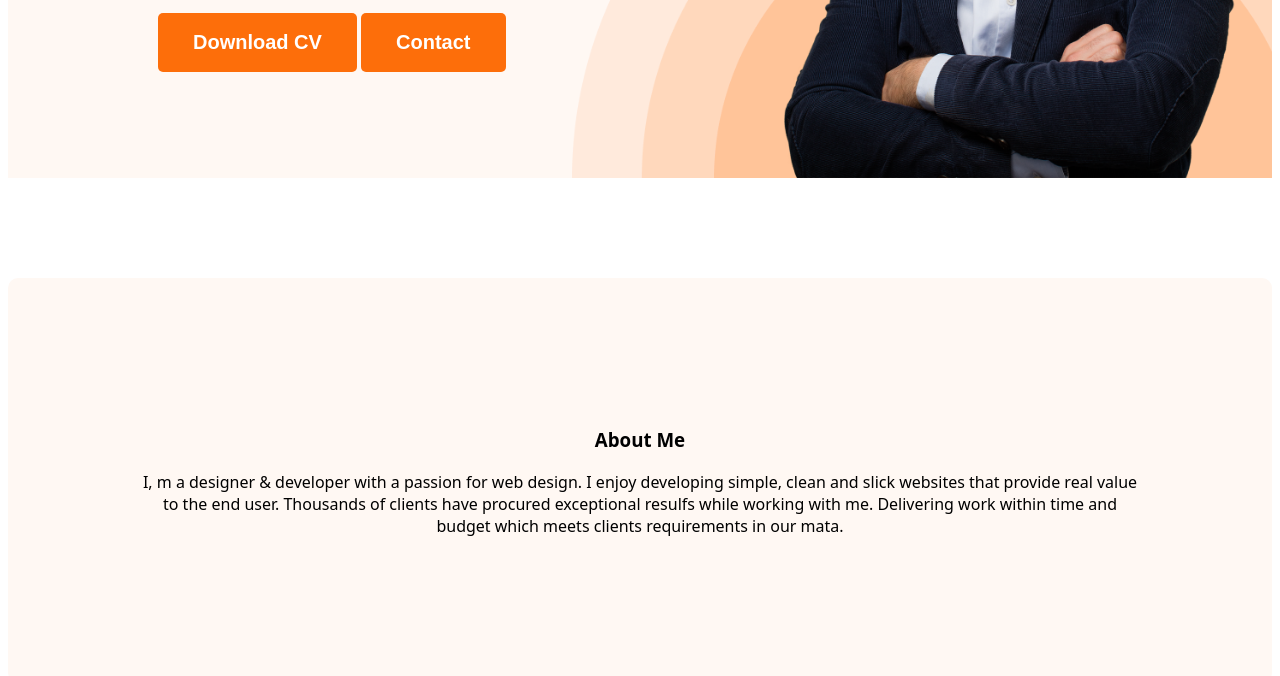
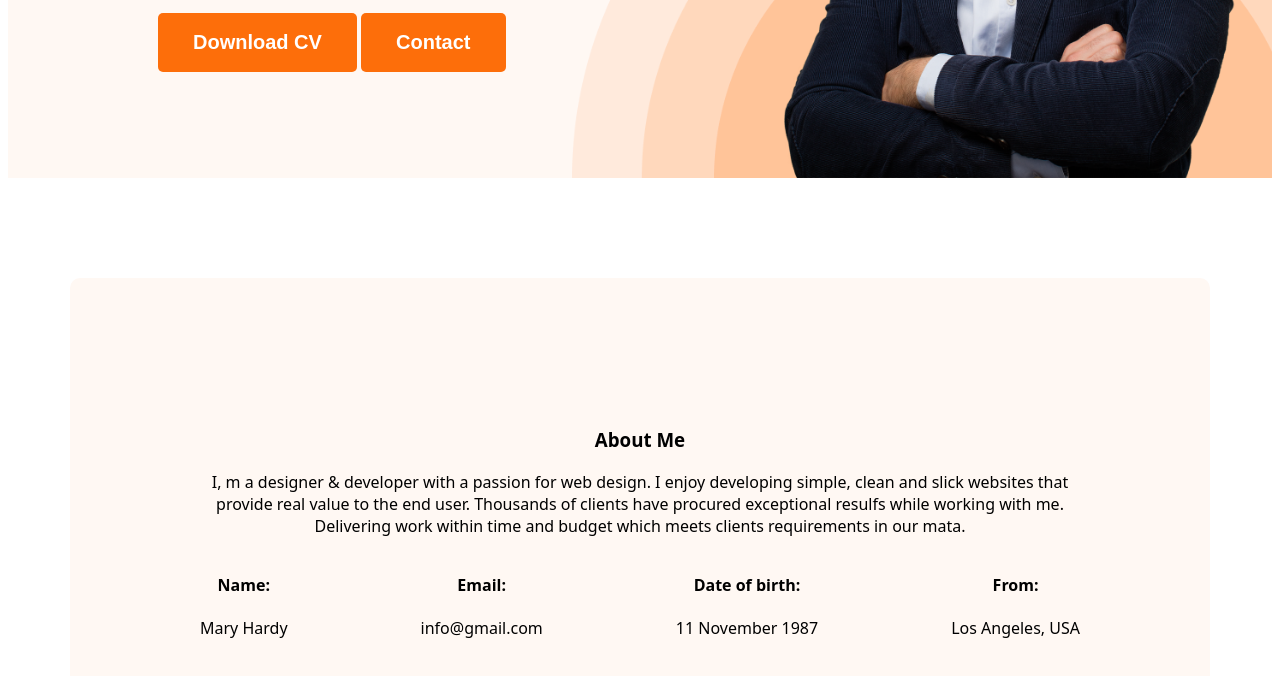
Before and after one commit to nuralom787/developer-portfolio, a plain HTML site: page index.html in a window 1280 px wide. Shown: the part 574-1250 px from the top of the page. Drawn offline with Linux system fonts and the light colour scheme.

Commit message:
implemnt about section

```diff
--- a/index.html
+++ b/index.html
@@ -41,6 +41,24 @@
                 with me.
                 Delivering work within time and budget which meets clients requirements in our mata.
             </p>
+            <div class="about-info-container">
+                <div class="about-info">
+                    <h4 class="about-title">Name:</h4>
+                    <p class="about-dis">Mary Hardy</p>
+                </div>
+                <div class="about-info">
+                    <h4 class="about-title">Email:</h4>
+                    <p class="about-dis">info@gmail.com</p>
+                </div>
+                <div class="about-info">
+                    <h4 class="about-title">Date of birth:</h4>
+                    <p class="about-dis">11 November 1987</p>
+                </div>
+                <div class="about-info">
+                    <h4 class="about-title">From:</h4>
+                    <p class="about-dis">Los Angeles, USA</p>
+                </div>
+            </div>
         </section>
     </main>
     <footer>
--- a/styles/portfolio.css
+++ b/styles/portfolio.css
@@ -86,6 +86,11 @@ nav a {
 
 /* Main Section */
 
+main {
+    max-width: 1140px;
+    margin: 0 auto;
+}
+
 /* About Section */
 
 .about {
@@ -95,3 +100,9 @@ nav a {
     background-color: #FFF8F3;
     text-align: center;
 }
+
+.about-info-container {
+    display: flex;
+    align-items: center;
+    justify-content: space-between;
+}
```
